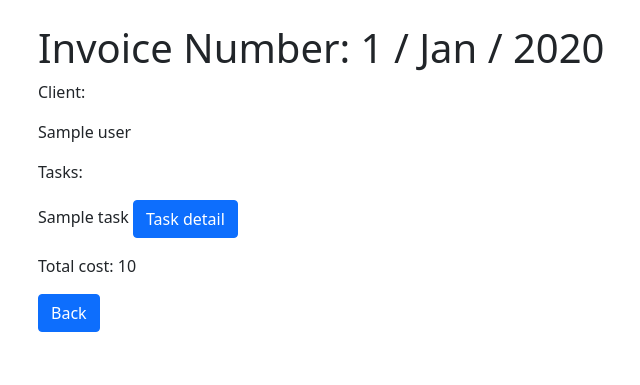
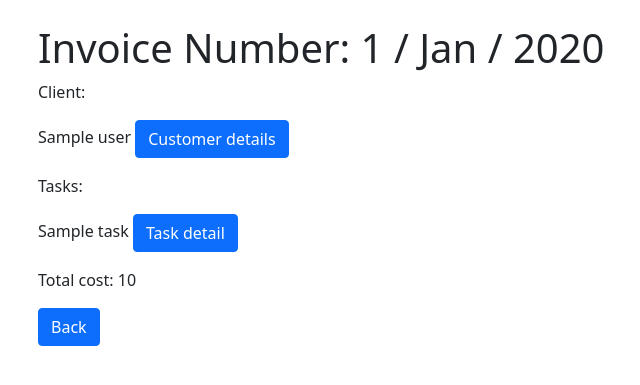
Before and after one commit to widmofpcs/ZDPYTpol46_FDB_project, a Django app: page /invoice/detail/1/ in a window 1280 px wide. Shown: the part 73-458 px from the top of the page, without its empty margins (44-684 px from the left). Run offline with Django 4.2, Linux system fonts and the light colour scheme; tables that the repository leaves empty hold one stand-in row (values such as "Sample post").

Commit message:
Added Customer details button in invoice_detail template

```diff
--- a/invoice/templates/invoice/invoice_detail.html
+++ b/invoice/templates/invoice/invoice_detail.html
@@ -7,8 +7,11 @@
         <h1>Invoice Number: {{ invoice.number }} /
             {{invoice.date_created|date:'M'}} /
             {{invoice.date_created|date:'Y'}}</h1>
-        <p>Client: </p>
-        <p>{{ invoice.id_customer }}</p>
+        <p>Client:</p>
+        <p>{{ invoice.id_customer }}
+            <a href="{% url 'customer:details-customer' invoice.id_customer.id %}">
+            <button type="button" class="btn btn-primary">Customer details</button></a>
+        </p>
                 {% if invoice.id_discount %}
         <p>Discount: {{ invoice.id_discount }} %</p>
                 {% endif %}
@@ -18,7 +21,7 @@
                 {% endif %}
                 {% for task in invoice.id_task.all %}
         <p>{{ task.title }}
-        <a href="{% url 'task:task-detail' task.id %}">
+            <a href="{% url 'task:task-detail' task.id %}">
             <button type="button" class="btn btn-primary">Task detail</button></a>
                 {% endfor %}
                 {% if invoice.id_discount %}
```
